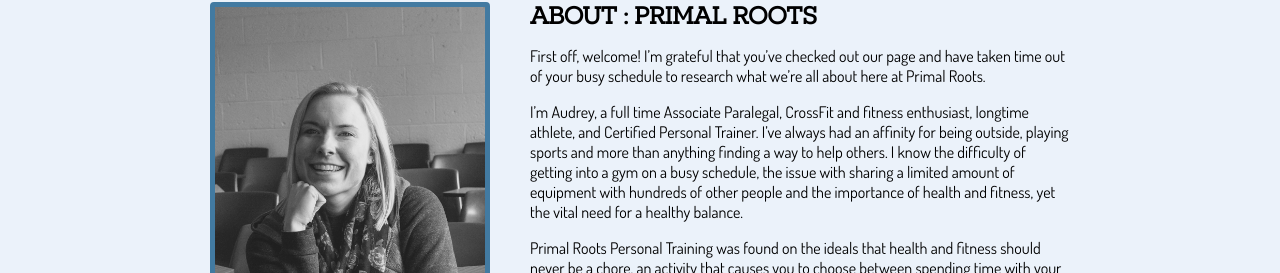
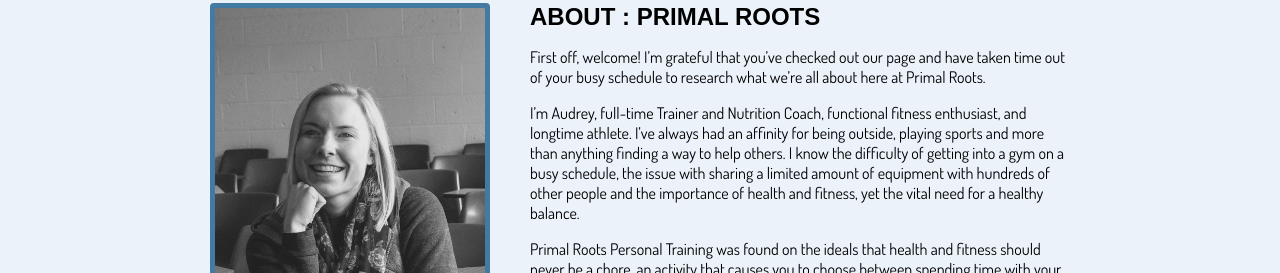
Before and after one commit to hwilson2563/primalroots, a React (Create React App) app: page / in a window 1280 px wide. Shown: the part 786-1059 px from the top of the page. Built offline with nearby package versions, Linux system fonts and the light colour scheme.

Commit message:
remove the extra style sheet

```diff
--- a/src/index.css
+++ /dev/null
@@ -1,10 +0,0 @@
-body {
-  margin: 0;
-  padding: 0;
-  font-family: sans-serif;
-}
-@font-face {
-  font-family: 'Novecento Slab Wide';
-  src: url('./parts/global/fontFiles/Novecentoslabwide-Normal-webfont.woff2') format('woff2'),
-    url('./parts/global/fontFiles/Novecentoslabwide-Normal-webfont.woff') format('woff');
-}
--- a/src/index.js
+++ b/src/index.js
@@ -1,7 +1,6 @@
 import React from 'react'
 import ReactDOM from 'react-dom'
 import App from './App'
-import './index.css'
 import './parts/global/fontFiles/Novecentoslabwide-Normal-webfont.woff2'
 
 ReactDOM.render(<App />, document.getElementById('root'))
--- a/src/parts/About.jsx
+++ b/src/parts/About.jsx
@@ -116,8 +116,7 @@
               schedule to research what we’re all about here at Primal Roots.
             </p>
             <p>
-              I’m Audrey, a full time Associate Paralegal, CrossFit and fitness enthusiast, longtime athlete, and
-              Certified Personal Trainer. I’ve always had an affinity for being outside, playing sports and more than
+              I’m Audrey, full-time Trainer and Nutrition Coach, functional fitness enthusiast, and longtime athlete. I’ve always had an affinity for being outside, playing sports and more than
               anything finding a way to help others. I know the difficulty of getting into a gym on a busy schedule, the
               issue with sharing a limited amount of equipment with hundreds of other people and the importance of
               health and fitness, yet the vital need for a healthy balance.
```
